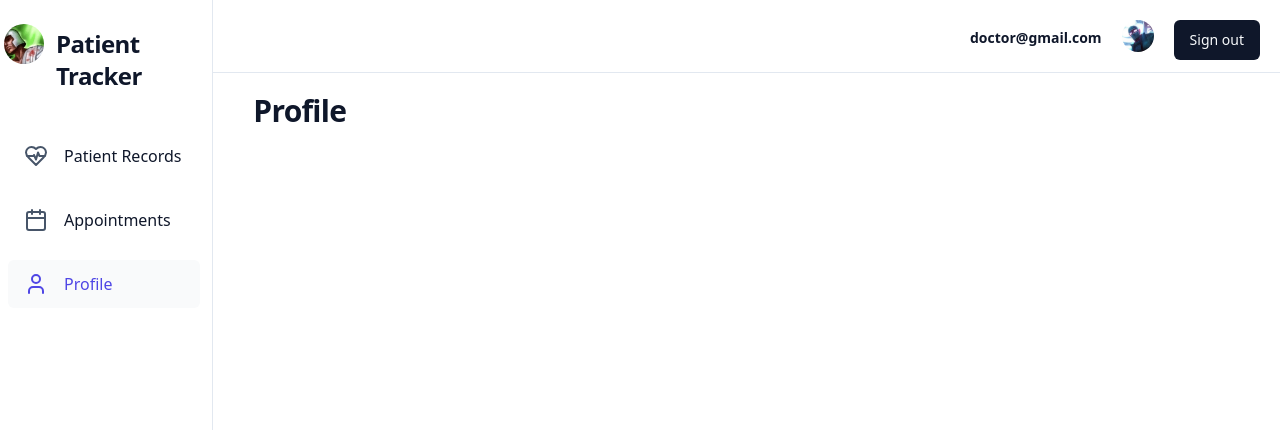
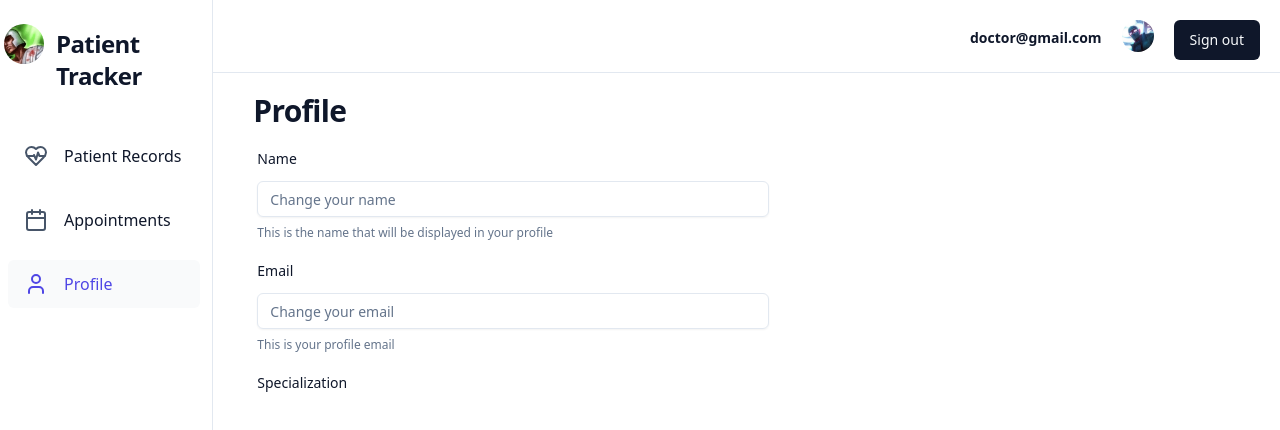
Before and after one commit to HieuHongHao/CS520-Patient-Tracker, a React (Vite) app in the folder frontend/: page /doctor-page in a window 1280 px wide. Both pictures are taken after a click on the tab "Profile". Shown: the top 430 px of the page. Built offline with nearby package versions, Linux system fonts and the light colour scheme.

Commit message:
Add doctor profile

```diff
--- a/frontend/src/DoctorPage.jsx
+++ b/frontend/src/DoctorPage.jsx
@@ -5,6 +5,7 @@ import { HeartPulse, Calendar, User } from "lucide-react";
 import { Tab } from "@headlessui/react";
 import { PatientRecords } from "./PatientRecords";
 import {Button} from "./components/button";
+import DoctorProfile from "./DoctorProfile";
 
 
 export default function DoctorPage() {
@@ -61,6 +62,7 @@ export default function DoctorPage() {
         </Tab.Panel>
         <Tab.Panel as="div" className="min-h-full mt-5 ml-10">
           <div className="font-bold text-3xl tracking-tight">Profile</div>
+          <DoctorProfile/>
         </Tab.Panel>
       </Tab.Panels>
     </Tab.Group>
--- /dev/null
+++ b/frontend/src/DoctorProfile.jsx
@@ -0,0 +1,14 @@
+import { Input } from "./components/Input";
+export default function DoctorProfile(){
+    return (
+        <div className="flex flex-col mt-3 ml-1">
+            <div className="font-medium text-sm mt-2">Name</div>
+            <Input placeholder="Change your name" className="w-2/4 mt-3"/>
+            <div className="text-xs mt-2 text-slate-500">This is the name that will be displayed in your profile</div>
+            <div className="font-medium text-sm mt-5">Email</div>
+            <Input placeholder="Change your email" className="w-2/4 mt-3" type="email"/>
+            <div className="text-xs mt-2 text-slate-500">This is your profile email</div>
+            <div className="font-medium text-sm mt-5">Specialization</div>
+        </div>
+    )
+}
--- a/frontend/src/PatientPage.jsx
+++ b/frontend/src/PatientPage.jsx
@@ -6,10 +6,13 @@ import { Tab } from "@headlessui/react";
 import { PatientRecords } from "./PatientRecords";
 import { DoctorRecords } from "./DoctorRecords";
 import {Button} from "./components/button";
+import DoctorProfile from "./DoctorProfile";
 
 
 export default function PatientPage() {
   const [count, setCount] = useState(0);
+
+
 
   return (
     <Tab.Group as={"div"} className="flex flex-row h-screen">
```
